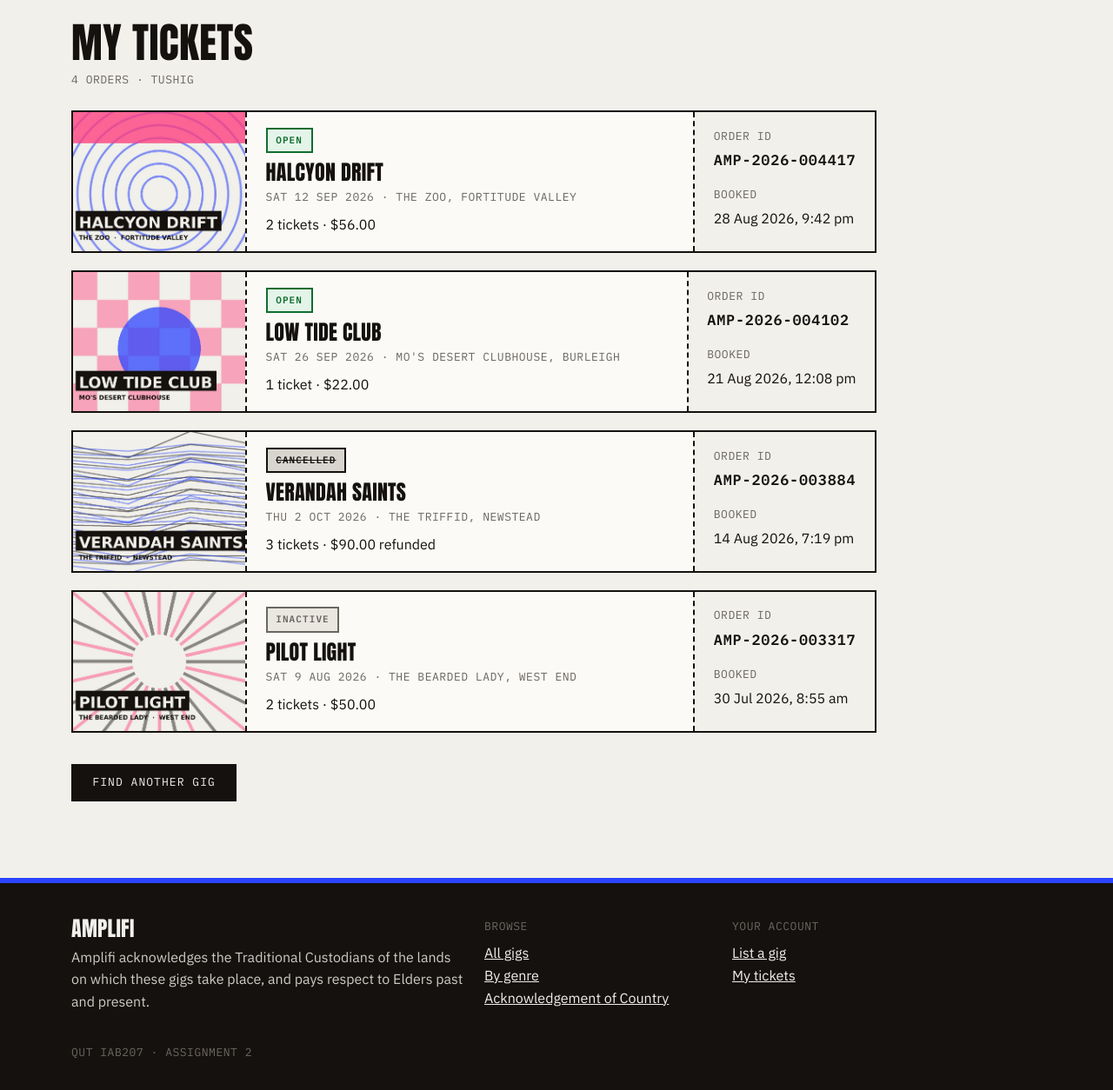
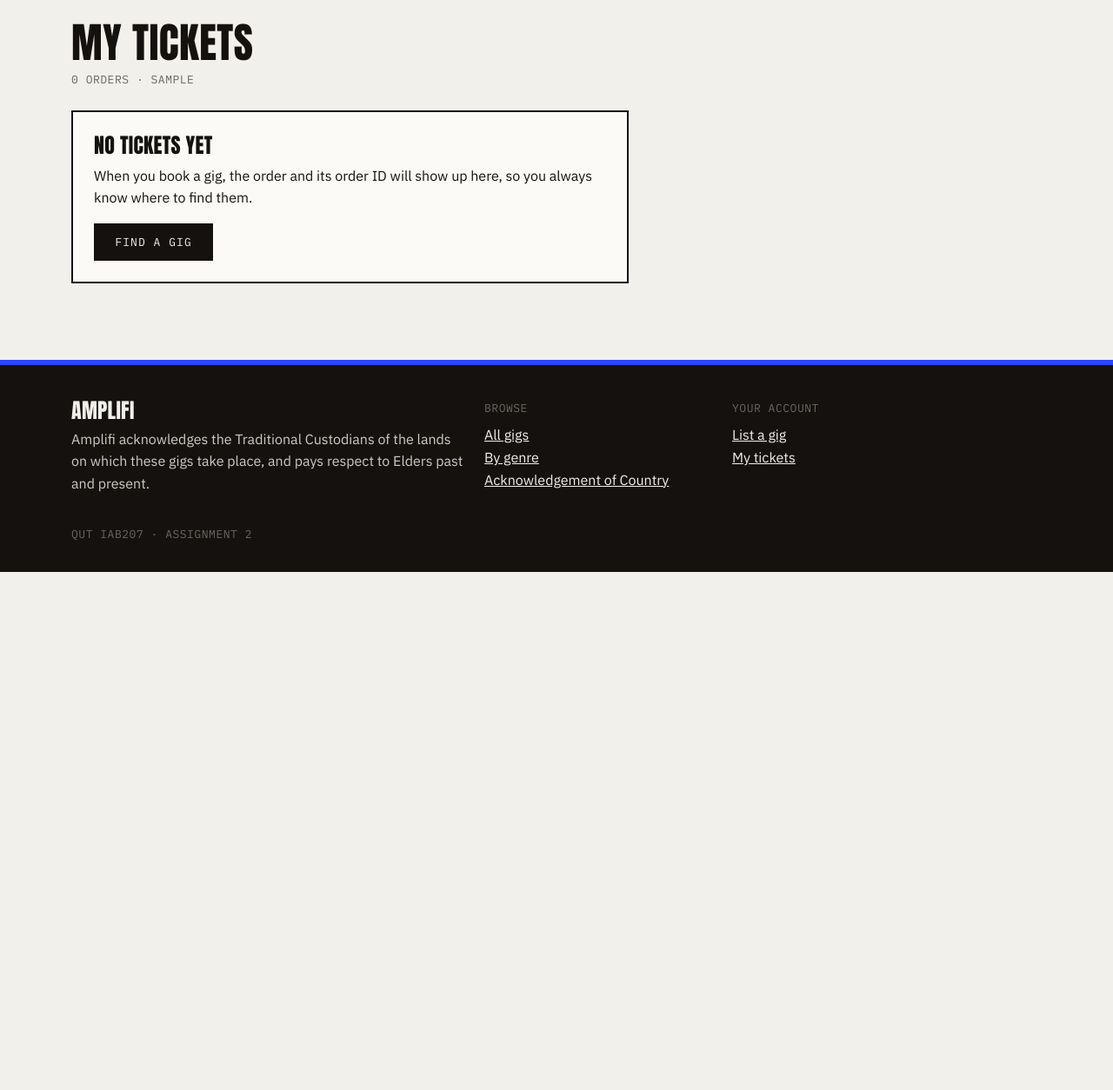
Before and after one commit to Akira0412-degitech/IAB207_Ass2, a Flask app: template website/templates/bookings.html in a window 1280 px wide. Shown: the part 77-1331 px from the top of the page at 87% size. After the commit the page ends 735 px from the top, so only its background shows below. Run offline with Flask 3, Linux system fonts and the light colour scheme; the template is opened without the code that fills it, so the values that code supplies are empty; the visitor is signed in with stand-in values (Sample User, id 1); data comes from the database, SQL or seed files in the repository; some libraries are stand-ins or nearby versions.

Commit message:
Feat: show real booking history with order IDs (#12)

```diff
--- a/website/templates/bookings.html
+++ b/website/templates/bookings.html
@@ -6,79 +6,50 @@
 <main class="container py-4">
 
   <h1 style="font-size:clamp(2rem,6vw,3rem);">My tickets</h1>
-  <p class="meta mb-4">4 orders · Tushig</p>
+  <p class="meta mb-4">{{ bookings|length }} {{ 'order' if bookings|length == 1 else 'orders' }} · {{ current_user.first_name }}</p>
 
+  {% if bookings %}
   <div class="row">
     <div class="col-12 col-xl-10">
 
+      <!-- US11: newest first, so an order placed a moment ago is at the top.
+           The status badge is the event's live status, so a gig cancelled
+           after booking shows as Cancelled here too. -->
+      {% for booking in bookings %}
+      {% set event = booking.event %}
       <article class="stub">
-        <img src="{{ url_for('static', filename='img/gig-halcyon.jpg') }}" class="stub-img" alt="Poster for Halcyon Drift at The Zoo">
+        <img src="{{ url_for('static', filename=event.image_filename) }}" class="stub-img" alt="Poster for {{ event.title }} at {{ event.venue_name }}">
         <div class="stub-body">
-          <span class="status status-open">Open</span>
-          <h2 class="h4 mt-2 mb-1">Halcyon Drift</h2>
-          <p class="meta mb-2">Sat 12 Sep 2026 · The Zoo, Fortitude Valley</p>
-          <p class="mb-0">2 tickets · $56.00</p>
+          <span class="status status-{{ event.status|lower|replace(' ', '') }}">{{ event.status }}</span>
+          <h2 class="h4 mt-2 mb-1"><a class="stub-title" href="{{ url_for('main.event_detail', event_id=event.id) }}">{{ event.title }}</a></h2>
+          <p class="meta mb-2">{{ event.event_date.strftime('%a %d %b %Y') }} · {{ event.venue_name }}</p>
+          <p class="mb-0">{{ booking.quantity }} {{ 'ticket' if booking.quantity == 1 else 'tickets' }} · ${{ '%.2f'|format(booking.total_price) }}{% if event.status == 'Cancelled' %} refunded{% endif %}</p>
         </div>
         <div class="stub-tear">
           <p class="meta mb-1">Order ID</p>
-          <p class="order-id mb-3">AMP-2026-004417</p>
+          <p class="order-id mb-3"><a href="{{ url_for('main.booking_success', booking_id=booking.id) }}">{{ booking.order_id }}</a></p>
           <p class="meta mb-1">Booked</p>
-          <p class="mb-0">28 Aug 2026, 9:42 pm</p>
+          <p class="mb-0">{{ booking.booked_at|local_time }}</p>
         </div>
       </article>
-
-      <article class="stub">
-        <img src="{{ url_for('static', filename='img/gig-lowtide.jpg') }}" class="stub-img" alt="Poster for Low Tide Club at Mo's Desert Clubhouse">
-        <div class="stub-body">
-          <span class="status status-open">Open</span>
-          <h2 class="h4 mt-2 mb-1">Low Tide Club</h2>
-          <p class="meta mb-2">Sat 26 Sep 2026 · Mo's Desert Clubhouse, Burleigh</p>
-          <p class="mb-0">1 ticket · $22.00</p>
-        </div>
-        <div class="stub-tear">
-          <p class="meta mb-1">Order ID</p>
-          <p class="order-id mb-3">AMP-2026-004102</p>
-          <p class="meta mb-1">Booked</p>
-          <p class="mb-0">21 Aug 2026, 12:08 pm</p>
-        </div>
-      </article>
-
-      <article class="stub">
-        <img src="{{ url_for('static', filename='img/gig-verandah.jpg') }}" class="stub-img" alt="Poster for Verandah Saints at The Triffid">
-        <div class="stub-body">
-          <span class="status status-cancelled">Cancelled</span>
-          <h2 class="h4 mt-2 mb-1">Verandah Saints</h2>
-          <p class="meta mb-2">Thu 2 Oct 2026 · The Triffid, Newstead</p>
-          <p class="mb-0">3 tickets · $90.00 refunded</p>
-        </div>
-        <div class="stub-tear">
-          <p class="meta mb-1">Order ID</p>
-          <p class="order-id mb-3">AMP-2026-003884</p>
-          <p class="meta mb-1">Booked</p>
-          <p class="mb-0">14 Aug 2026, 7:19 pm</p>
-        </div>
-      </article>
-
-      <article class="stub">
-        <img src="{{ url_for('static', filename='img/gig-pilotlight.jpg') }}" class="stub-img" alt="Poster for Pilot Light at The Bearded Lady">
-        <div class="stub-body">
-          <span class="status status-inactive">Inactive</span>
-          <h2 class="h4 mt-2 mb-1">Pilot Light</h2>
-          <p class="meta mb-2">Sat 9 Aug 2026 · The Bearded Lady, West End</p>
-          <p class="mb-0">2 tickets · $50.00</p>
-        </div>
-        <div class="stub-tear">
-          <p class="meta mb-1">Order ID</p>
-          <p class="order-id mb-3">AMP-2026-003317</p>
-          <p class="meta mb-1">Booked</p>
-          <p class="mb-0">30 Jul 2026, 8:55 am</p>
-        </div>
-      </article>
+      {% endfor %}
 
     </div>
   </div>
 
   <a href="{{ url_for('main.index') }}" class="btn btn-ink mt-3">Find another gig</a>
 
+  {% else %}
+  <div class="row">
+    <div class="col-md-10 col-lg-7">
+      <div class="panel booking-panel p-4">
+        <h2 class="h4">No tickets yet</h2>
+        <p>When you book a gig, the order and its order ID will show up here, so you always know where to find them.</p>
+        <a href="{{ url_for('main.index') }}" class="btn btn-ink">Find a gig</a>
+      </div>
+    </div>
+  </div>
+  {% endif %}
+
 </main>
 {% endblock %}
```
